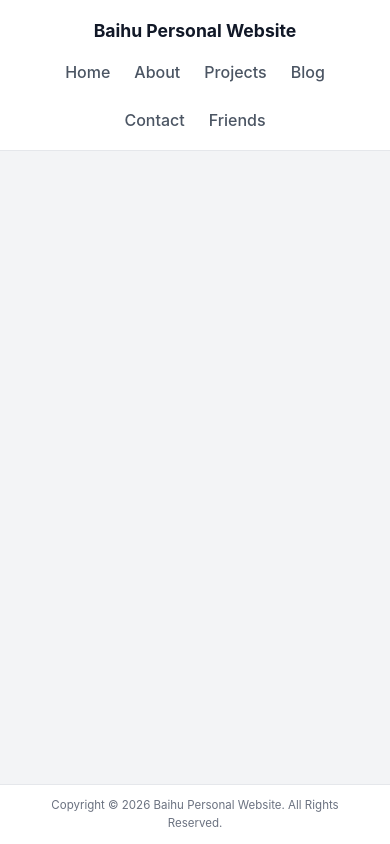
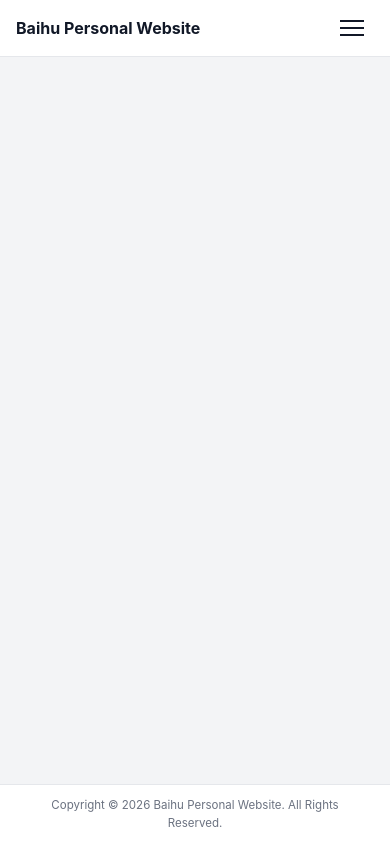
Before and after one commit to baihufox3210/my-dashboard, a React (Vite) app: page / in a window 390 px wide. Built offline with nearby package versions, Linux system fonts and the light colour scheme.

Commit message:
feat: implement responsive navigation menu in TopBar component

```diff
--- a/src/App.css
+++ b/src/App.css
@@ -4,6 +4,7 @@
   flex-direction: column;
   background: #f3f4f6;
   color: #111827;
+  --divider: 1px solid #e5e7eb;
 }
 
 .topbar {
@@ -13,7 +14,7 @@
   gap: 1rem;
   padding: 1.1rem 2rem;
   background: #ffffff;
-  border-bottom: 1px solid #e5e7eb;
+  border-bottom: var(--divider);
   position: sticky;
   top: 0;
   z-index: 10;
@@ -41,6 +42,24 @@
   font-weight: 500;
 }
 
+.menu-button {
+  display: none;
+  width: 2.75rem;
+  height: 2.75rem;
+  padding: 0.6rem;
+  border: 0;
+  background: transparent;
+  cursor: pointer;
+  z-index: 21;
+}
+
+.menu-button span {
+  display: block;
+  height: 2px;
+  margin: 0.3rem 0;
+  background: #111827;
+}
+
 .main-page {
   flex: 1;
   background: transparent;
@@ -51,7 +70,7 @@
   justify-content: center;
   align-items: center;
   padding: 0.75rem 1.5rem;
-  border-top: 1px solid #e5e7eb;
+  border-top: var(--divider);
   background: #ffffff;
   color: #6b7280;
   font-size: 0.72rem;
@@ -65,13 +84,74 @@
 }
 
 @media (max-width: 768px) {
-  .topbar,
+  .topbar {
+    height: 57px;
+    padding: 1rem;
+  }
+
+  .brand-block {
+    font-size: 1rem;
+    flex-shrink: 0;
+  }
+
+  .menu-button {
+    display: block;
+  }
+
+  .nav {
+    display: flex;
+    position: fixed;
+    top: 57px;
+    right: 0;
+    bottom: 0;
+    left: 0;
+    z-index: 20;
+    flex-direction: column;
+    justify-content: flex-start;
+    align-items: center;
+    gap: 0;
+    min-height: calc(100vh - 57px);
+    padding: 0 2rem 2rem;
+    background: #ffffff;
+    max-height: calc(100vh - 4rem);
+    overflow-y: auto;
+    opacity: 0;
+    visibility: hidden;
+    pointer-events: none;
+    transform: translateY(-1rem);
+    transition:
+      opacity 180ms ease,
+      transform 220ms ease,
+      visibility 220ms ease;
+  }
+
+  .nav.nav-open {
+    opacity: 1;
+    visibility: visible;
+    pointer-events: auto;
+    transform: translateY(0);
+  }
+
+  .nav-item {
+    width: min(100%, 32rem);
+    padding: 1.25rem 0;
+    border-bottom: var(--divider);
+    text-align: center;
+    font-size: 1.5rem;
+  }
+
   .footer {
     flex-direction: column;
     align-items: center;
   }
+}
 
+@media (prefers-reduced-motion: reduce) {
   .nav {
-    justify-content: center;
+    transition: none;
   }
 }
+
+body.menu-open {
+  overflow: hidden;
+}
--- a/src/components/TopBar.tsx
+++ b/src/components/TopBar.tsx
@@ -1,13 +1,40 @@
+import { useEffect, useState } from 'react'
+
 const navItems = ['Home', 'About', 'Projects', 'Blog', 'Contact', 'Friends']
 
 function TopBar() {
+  const [isMenuOpen, setIsMenuOpen] = useState(false)
+
+  useEffect(() => {
+    document.body.classList.toggle('menu-open', isMenuOpen)
+
+    return () => document.body.classList.remove('menu-open')
+  }, [isMenuOpen])
+
   return (
     <header className="topbar" aria-label="Top bar">
       <div className="brand-block">Baihu Personal Website</div>
 
-      <nav className="nav" aria-label="Main navigation">
+      <button
+        type="button"
+        className="menu-button"
+        aria-label={isMenuOpen ? 'Close navigation menu' : 'Open navigation menu'}
+        aria-expanded={isMenuOpen}
+        onClick={() => setIsMenuOpen((isOpen) => !isOpen)}
+      >
+        <span />
+        <span />
+        <span />
+      </button>
+
+      <nav className={`nav ${isMenuOpen ? 'nav-open' : ''}`} aria-label="Main navigation">
         {navItems.map((item) => (
-          <a key={item} href="#" className="nav-item">
+          <a
+            key={item}
+            href="#"
+            className="nav-item"
+            onClick={() => setIsMenuOpen(false)}
+          >
             {item}
           </a>
         ))}
```
